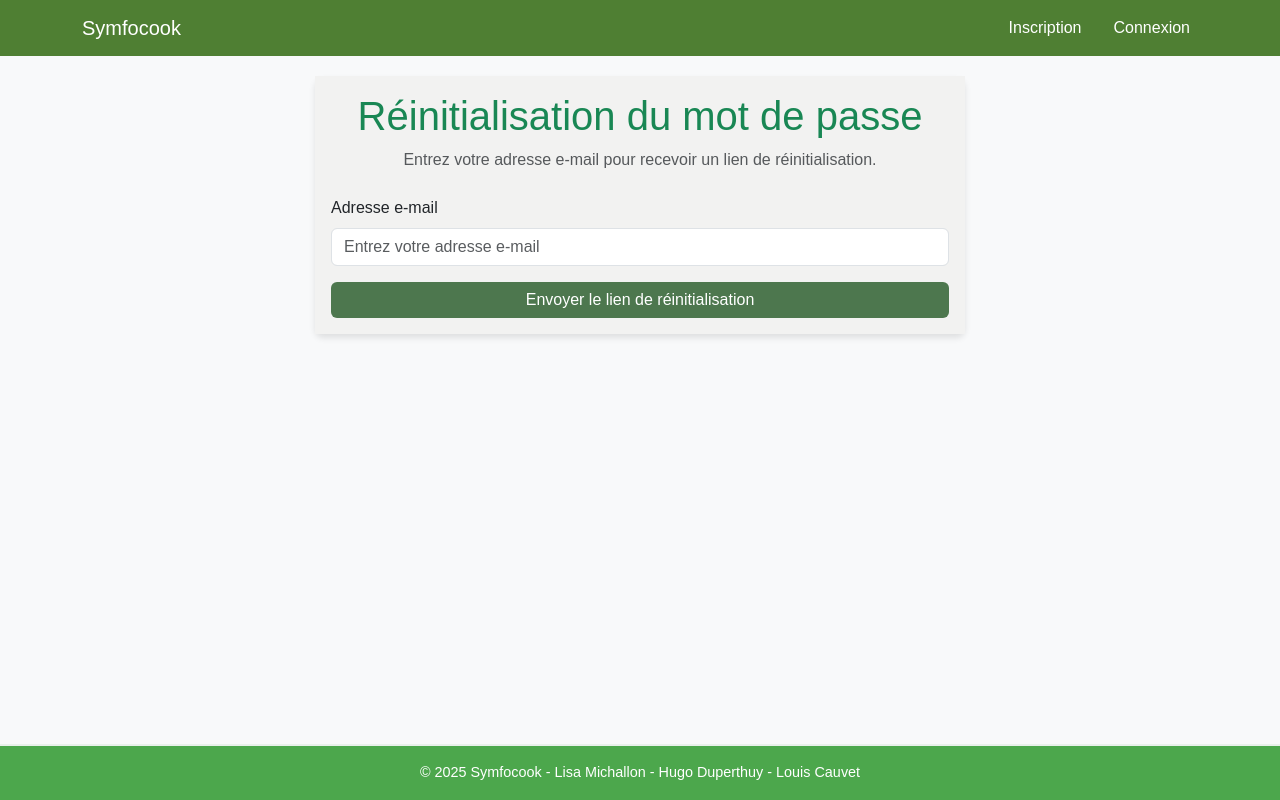
After one commit to lmichallon/symfocook, a Symfony app: template templates/reset_password/mail-entry.html.twig in a window 1280 px wide. The commit adds this page. Run offline with Twig, Linux system fonts and the light colour scheme; the template is opened without the code that fills it, so the values that code supplies are empty; style sheets or scripts are compiled from the project's sources; some libraries are stand-ins or nearby versions.

Commit message:
Adding reset password procedure for classic user in front office

```diff
--- a/assets/css/style.css
+++ b/assets/css/style.css
@@ -37,6 +37,11 @@ footer {
   bottom: 0;
   width: 100%;
 }
+
+footer a {
+  color: white;
+}
+
 h1,
 h2,
 h3 {
@@ -90,7 +95,6 @@ a {
 
 .recipe-submit:hover {
   background-color: #85bb65;
-  transform: scale(1.05);
 }
 
 .recipe-submit:active {
--- a/src/Controller/Admin/UserCrudController.php
+++ b/src/Controller/Admin/UserCrudController.php
@@ -166,7 +166,7 @@ class UserCrudController extends AbstractCrudController
             ->from('no-reply@symfocook.com')
             ->to($user->getEmail())
             ->subject('Réinitialisation de votre mot de passe')
-            ->html("<p>Bonjour,</p><br>
+            ->html("<p>Bonjour, un administrateur de notre site à demandé à ce que vous réinitialisiez votre mot de passe.</p><br>
             <p>Cliquez sur le lien ci-dessous pour réinitialiser votre mot de passe :</p>
             <a href='$resetLink'>Réinitialiser mon mot de passe</a><br><br>
             <p>Belle journée,</p>
--- a/templates/auth/connexion.html.twig
+++ b/templates/auth/connexion.html.twig
@@ -26,6 +26,9 @@
         </form>
         <br>
         <div class="text-center">Vous n'avez pas de compte ? <a href="{{ path('inscription') }}" class="text-decoration-none">Inscrivez-vous</a></div>
+        <div class="text-center mt-3">
+            <a href="{{ path('password_request') }}" class="text-decoration-none">Mot de passe oublié ?</a>
+        </div>
     </div>
 </div>
 {% endblock %}
--- a/templates/base.html.twig
+++ b/templates/base.html.twig
@@ -66,7 +66,7 @@
     </div>
 
     <footer>
-        <p>&copy; 2025 Symfocook - Mangez sain, vivez mieux !</p>
+        <p class="text-white">&copy; 2025 Symfocook - <a href="https://github.com/lmichallon" target="_blank">Lisa Michallon</a>   -   <a href="https://github.com/HeavenProx" target="_blank">Hugo Duperthuy</a>   -   <a href="https://github.com/Louis-Cauvet" target="_blank" >Louis Cauvet</a></p>
     </footer>
 
     {% block javascripts %}{{ encore_entry_script_tags('app') }}{% endblock %}
--- /dev/null
+++ b/templates/reset_password/mail-entry.html.twig
@@ -0,0 +1,33 @@
+{% extends 'base.html.twig' %}
+
+{% block title %}
+    Réinitialisation du mot de passe
+{% endblock %}
+
+{% block body %}
+    <div class="card mx-auto" style="max-width: 650px;">
+        <div class="card-body mt-10 background-grey">
+            <h1 class="card-title text-center text-success">Réinitialisation du mot de passe</h1>
+            <p class="text-center text-muted">Entrez votre adresse e-mail pour recevoir un lien de réinitialisation.</p>
+
+            <form action="{{ path('password_request') }}" method="post" class="mt-4">
+                <div class="mb-3">
+                    <label for="email" class="form-label">Adresse e-mail</label>
+                    <input type="email" name="email" id="email" class="form-control" placeholder="Entrez votre adresse e-mail" required>
+                </div>
+
+                {% if app.flashes('danger') %}
+                    <div class="alert alert-danger">
+                        {% for message in app.flashes('danger') %}
+                            {{ message }}
+                        {% endfor %}
+                    </div>
+                {% endif %}
+
+                <div class="d-grid">
+                    <button type="submit" class="btn btn-success">Envoyer le lien de réinitialisation</button>
+                </div>
+            </form>
+        </div>
+    </div>
+{% endblock %}
```
Also changed, not shown: src/Controller/ResetPasswordController.php (added, +80 -0 lines).
